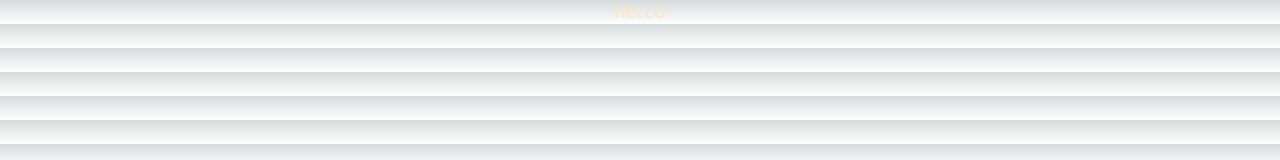
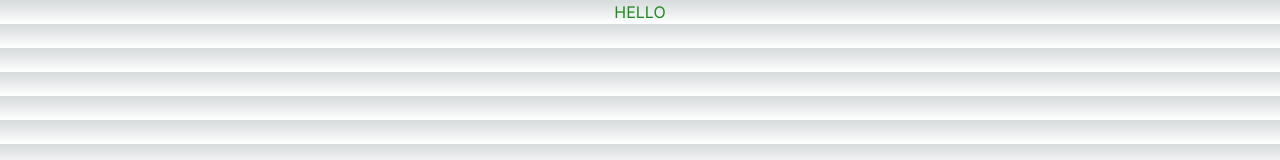
Before and after one commit to priyashinde939/nextjs, a Next.js app: page / in a window 1280 px wide. Shown: the top 160 px of the page. Built offline with nearby package versions, Linux system fonts and the light colour scheme.

Commit message:
Update page.css

```diff
--- a/app/page.css
+++ b/app/page.css
@@ -3,3 +3,6 @@ body {
     color: bisque;
  font-family: Copperplate, Papyrus, fantasy;
 }
+ h5 {
+     color:forestgreen;
+ }
```
